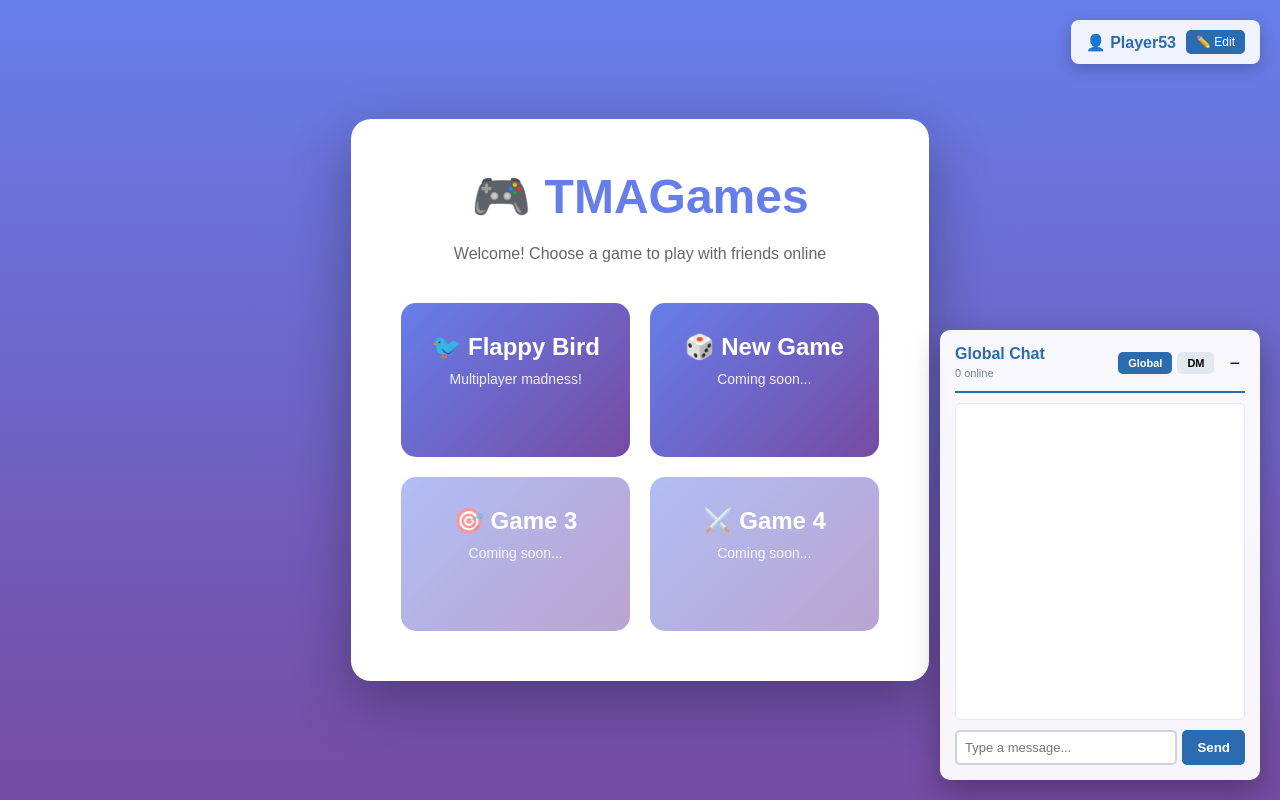
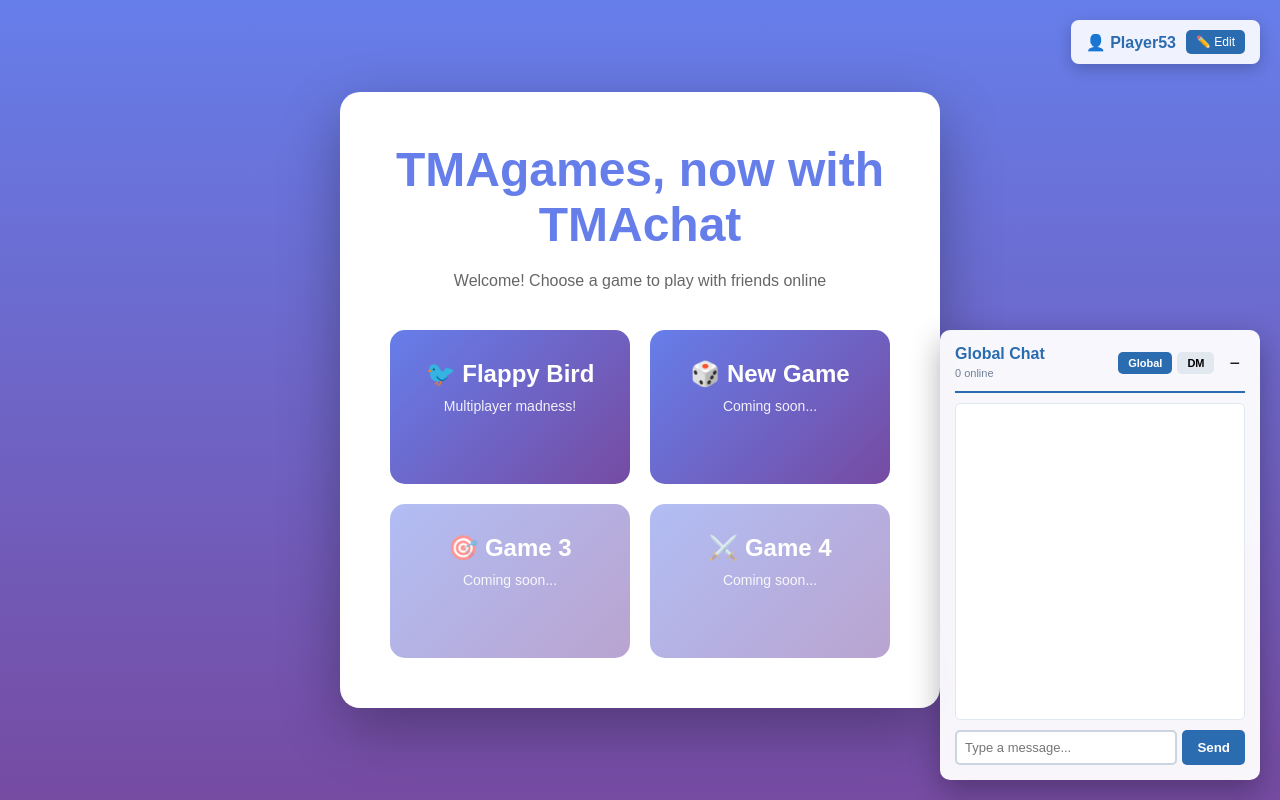
Before and after one commit to bluess1/TMAgamesREAL, a website: page public/index.html in a window 1280 px wide. Drawn offline with Linux system fonts and the light colour scheme.

Commit message:
Update header text to include TMAchat

```diff
--- a/public/index.html
+++ b/public/index.html
@@ -65,7 +65,7 @@
 </head>
 <body>
     <div class="menu-container">
-        <h1>🎮 TMAGames</h1>
+        <h1>TMAgames, now with TMAchat</h1>
         <p>Welcome! Choose a game to play with friends online</p>
 
         <div class="games-grid">
```
